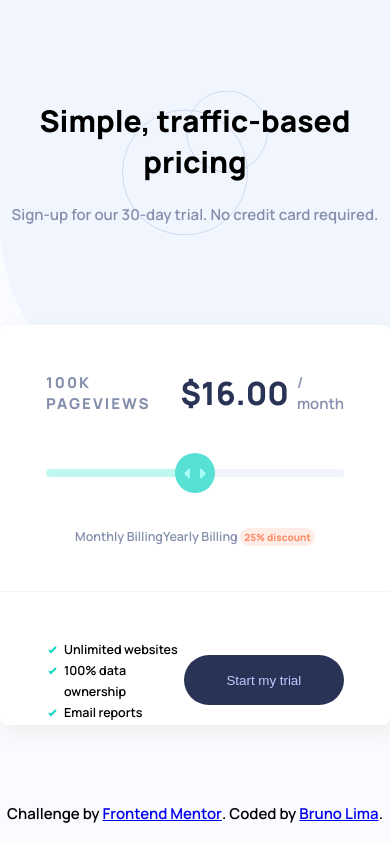
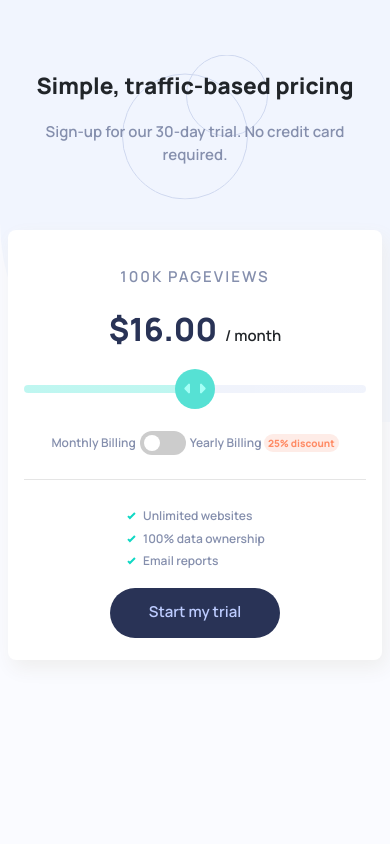
Before and after one commit to brunolimadev/frontend-mentor, a plain HTML site: page index.html in a window 390 px wide. Drawn offline with nearby package versions, Linux system fonts and the light colour scheme.

Commit message:
feat: Responsive adjustments

```diff
--- /dev/null
+++ b/css/style.scss
@@ -0,0 +1,394 @@
+:root {
+    --full-slider-bar: hsl(174, 77%, 80%);
+    --slider-bg: hsl(174, 86%, 45%);
+    --discount-bg: hsl(14, 92%, 95%);
+    --discount-text: hsl(15, 100%, 70%);
+    --cta-text: hsl(226, 100%, 87%);
+    --main-bg: hsl(230, 100%, 99%);
+    --empty-slider-bar: hsl(224, 65%, 95%);
+    --toggle-bg: hsl(223, 50%, 87%);
+    --text: hsl(225, 20%, 60%);
+    --text-and-cta-bg: hsl(227, 35%, 25%);
+}
+
+* {
+    border: 0;
+    outline: 0;
+    margin: 0;
+    padding: 0;
+    box-sizing: border-box;
+}
+
+h1,
+h2,
+h3,
+h4,
+h5,
+h6,
+p,
+span,
+small,
+a {
+    -webkit-font-smoothing: antialiased;
+}
+
+ul {
+    padding-left: 18px;
+    list-style: url('../images/icon-check.svg');
+}
+
+body {
+    position: relative;
+    font-family: 'Manrope', sans-serif;
+    font-size: 15px;
+    background-color: var(--main-bg);
+}
+
+.bg {
+    width: 100%;
+    height: 50vh;
+    background-color: #f1f5fe;
+    position: absolute;
+    z-index: -1;
+    border-radius: 0 0 0px 200px;
+    left: 0;
+}
+
+.container {
+    max-width: 940px;
+    width: 100%;
+    height: 100vh;
+    margin: 0 auto;
+    overflow: hidden;
+    padding: 0;
+}
+
+
+.top::before {
+    content: '';
+    display: block;
+    position: absolute;
+    width: 146px;
+    height: 145px;
+    background-image: url('../images/pattern-circles.svg');
+    z-index: -1;
+    top: 50%;
+    left: 50%;
+    margin-right: -50%;
+    transform: translate(-50%, -50%);
+}
+
+.top {
+
+    h1 {
+        font-weight: 800;
+        margin-bottom: 22px;
+    }
+
+    p {
+        color: var(--text);
+    }
+}
+
+
+main {
+    max-width: 540px;
+    width: 100%;
+    height: 400px;
+    margin: 0 auto;
+    background-color: #fff;
+    border-radius: 8px;
+    display: flex;
+    flex-direction: column;
+    box-shadow: 4px 8px 20px #eee;
+    padding: 46px;
+
+    #pageviews {
+        font-weight: 800;
+        color: var(--text);
+        display: flex;
+        align-items: center;
+    }
+
+    #pageviews:first-child {
+        letter-spacing: 2px;
+    }
+
+
+    #pageviews:last-child {
+        font-weight: 600;
+    }
+
+    #value {
+        font-weight: 800;
+        font-size: 32px;
+        color: var(--text-and-cta-bg);
+        margin-right: 8px;
+    }
+
+    input[type='range'] {
+        -webkit-appearance: none;
+        appearance: none;
+        width: 100%;
+        height: 8px;
+        background: linear-gradient(90deg, var(--full-slider-bar) 50%, 50%, var(--empty-slider-bar));
+        border-radius: 8px;
+        -webkit-transition: .2s;
+        transition: opacity .2s;
+        opacity: .7;
+    }
+
+    input[type='range']:hover {
+        opacity: 1;
+    }
+
+
+
+    input::-webkit-slider-thumb {
+        -webkit-appearance: none;
+        appearance: none;
+        width: 40px;
+        height: 40px;
+        background: var(--slider-bg) url('../images/icon-slider.svg') no-repeat center;
+        /* Green background */
+        cursor: pointer;
+        border-radius: 100%;
+        padding: 8px;
+    }
+
+
+    input::-moz-range-thumb {
+        -webkit-appearance: none;
+        appearance: none;
+        width: 40px;
+        height: 40px;
+        background: var(--slider-bg) url('../images/icon-slider.svg') no-repeat center;
+        /* Green background */
+        cursor: pointer;
+        border-radius: 100%;
+        padding: 8px;
+    }
+
+    small {
+        color: var(--text);
+    }
+
+    .main__content-discount {
+        background-color: var(--discount-bg);
+        color: var(--discount-text);
+        padding: 2px 4px;
+        border-radius: 30px;
+        font-size: 10px;
+        font-weight: 800;
+    }
+
+
+    button {
+        width: 170px;
+        height: 50px;
+        background-color: var(--text-and-cta-bg);
+        color: var(--cta-text);
+        border-radius: 170px;
+        cursor: pointer;
+        transition: 300ms ease-in-out;
+    }
+
+    button:hover {
+        color: #fff;
+    }
+
+
+    .main__options {
+        display: flex;
+        align-items: center;
+        justify-content: center;
+    }
+
+    .switch {
+        position: relative;
+        display: inline-block;
+        width: 46px;
+        height: 24px;
+        margin: 0 4px;
+    }
+
+    /* Hide default HTML checkbox */
+    .switch input {
+        opacity: 0;
+        width: 0;
+        height: 0;
+    }
+
+    /* The slider */
+    .slider {
+        position: absolute;
+        cursor: pointer;
+        top: 0;
+        left: 0;
+        right: 0;
+        bottom: 0;
+        background-color: #ccc;
+        -webkit-transition: .4s;
+        transition: .4s;
+    }
+
+    .slider:before {
+        position: absolute;
+        content: "";
+        height: 16px;
+        width: 16px;
+        left: 4px;
+        bottom: 4px;
+        background-color: white;
+        -webkit-transition: .4s;
+        transition: .4s;
+    }
+
+    input:checked+.slider {
+        background-color: var(--slider-bg);
+    }
+
+    input:focus+.slider {
+        box-shadow: 0 0 1px var(--slider-bg);
+    }
+
+    input:checked+.slider:before {
+        -webkit-transform: translateX(22px);
+        -ms-transform: translateX(22px);
+        transform: translateX(22px);
+    }
+
+    /* Rounded sliders */
+    .slider.round {
+        border-radius: 34px;
+    }
+
+    .slider.round:before {
+        border-radius: 50%;
+    }
+
+    ul {
+        margin: 0;
+    }
+}
+
+.attribution {
+    width: 100%;
+    position: absolute;
+    bottom: 20px;
+    left: 0;
+    text-align: center;
+}
+
+
+@media screen and (max-width: 768px) {
+
+    main {
+        ul {
+            margin-bottom: 16px;
+        }
+    }
+
+    .attribution {
+        display: none;
+    }
+}
+
+@media screen and (max-width: 620px) {
+
+    .container {
+        padding: 0 8px;
+    }
+
+    .top>h1 {
+        font-size: 5.8vw;
+    }
+
+    .top>p {
+        color: var(--text);
+    }
+
+    main {
+        margin: 0 auto;
+        padding: 36px 16px;
+        height: 430px;
+    }
+
+    .attribution {
+        display: none;
+    }
+}
+
+
+@media screen and (max-width: 376px) {
+
+    .container {
+        padding: 0 8px;
+    }
+
+    .top {
+        h1 {
+            font-size: 5vw;
+        }
+
+        p {
+            color: var(--text);
+            width: 60%;
+            margin: 0 auto;
+            font-size: 3.5vw;
+            line-height: 2em;
+        }
+    }
+
+    main {
+        margin: 0 auto;
+        padding: 36px 16px;
+        height: 430px;
+
+
+        #pageviews {
+            display: flex;
+            justify-content: center;
+        }
+
+        #box-value {
+            display: flex;
+            justify-content: center;
+            align-items: center;
+            font-size: 1em;
+
+            #value {
+                font-size: 2em;
+            }
+        }
+
+        .main__options {
+            font-size: .8em;
+        }
+
+        .switch {
+            position: relative;
+            display: inline-block;
+            width: 36px;
+            height: 24px;
+            margin: 0 4px;
+        }
+
+        input:checked+.slider:before {
+            -webkit-transform: translateX(12px);
+            -ms-transform: translateX(12px);
+            transform: translateX(12px);
+        }
+
+
+        button {
+            height: 40px;
+        }
+
+    }
+
+    .attribution {
+        display: none;
+    }
+
+}
--- a/index.html
+++ b/index.html
@@ -11,37 +11,68 @@
   <title>Frontend Mentor | Interactive pricing component</title>
   <link rel="preconnect" href="https://fonts.gstatic.com">
   <link href="https://fonts.googleapis.com/css2?family=Manrope:wght@600;800&display=swap" rel="stylesheet">
+  <link rel="stylesheet" href="https://cdn.jsdelivr.net/npm/bootstrap@4.6.0/dist/css/bootstrap.min.css"
+    integrity="sha384-B0vP5xmATw1+K9KRQjQERJvTumQW0nPEzvF6L/Z6nronJ3oUOFUFpCjEUQouq2+l" crossorigin="anonymous">
+
   <link rel="stylesheet" href="css/style.css">
 </head>
 
 <body>
   <div class="container">
+
     <div class="bg"></div>
-    <header>
-      <div class="top">
+
+      <div class="row m-0 pt-4">
+        <div class="col m-0 text-center my-5 top">
           <h1>Simple, traffic-based pricing</h1>
           <p>Sign-up for our 30-day trial. No credit card required.</p>
         </div>
-    </header>
+      </div>
+
     <main>
-      <div class="main__top">
+      <div class="row m-0 main__top">
+        <div class="col-12 col-sm-6 col-md-6 col-lg-6 m-0 d-flex align-items-center justify-content-center">
           <p id="pageviews"></p>
-        <p><span id="value"></span>/ month</p>
         </div>
-      <div class="main__content">
+        <div class="col-12 col-sm-6 col-md-6 col-lg-6 m-0 d-flex align-items-center justify-content-center">
+          <p id="box-value"><span id="value"></span>/ month</p>
+        </div>
+      </div>
 
-        <div class="main__content-range">
+      <div class="row m-0">
+        <div class="col p-0">
+          <div class="row m-0 w-100">
+            <div class="col m-0 p-0 pt-2">
+              <div class="main__content-range" id="wrapper-range">
                 <input type="range" class="form-range" id="range">
               </div>
+            </div>
+          </div>
+
+          <div class="row mt-2">
+            <div class="col p-0">
+              <div class="main__options pt-4">
                 <small>
                   Monthly Billing
                 </small>
+                <label class="switch">
+                  <input type="checkbox">
+                  <span class="slider round"></span>
+                </label>
                 <small>
                   Yearly Billing
                   <span class="main__content-discount">25% discount</span>
                 </small>
               </div>
-      <div class="main__footer">
+            </div>
+          </div>
+        </div>
+      </div>
+
+      <hr class="my-4">
+
+      <div class="row m-0">
+        <div class="col-sm-12 col-md-6 col-lg-6 p-0 d-flex justify-content-center">
           <ul>
             <li>
               <small>Unlimited websites</small>
@@ -53,14 +84,20 @@
               <small>Email reports</small>
             </li>
           </ul>
+        </div>
+        <div class="col-sm-12 col-md-6 col-lg-6  d-flex justify-content-center align-items-center">
           <button>Start my trial</button>
         </div>
+      </div>
     </main>
+
     <div class="attribution">
       Challenge by <a href="https://www.frontendmentor.io?ref=challenge" target="_blank">Frontend Mentor</a>.
       Coded by <a href="https://github.com/brunolimadev/interactive-pricing-component-main">Bruno Lima</a>.
     </div>
+
   </div>
 </body>
 <script src="js/index.js"></script>
+
 </html>
--- a/js/index.js
+++ b/js/index.js
@@ -5,6 +5,8 @@
     let pageviews = document.getElementById('pageviews');
 
     let pageviewsValue = document.getElementById('value');
+
+    let wrapperInputRange = document.getElementById('wrapper-range');
 
     const pageviewSettings = [
         {
@@ -41,6 +43,16 @@
 
     pageviewsValue.innerHTML = `$${pageviewSettings[slider.value].value.toFixed(2)}`;
 
+
+    // window.addEventListener('resize', () => {
+    //     if(window.visualViewport.width <= 375){
+    //         pageviews.insertAdjacentElement('afterend', wrapperInputRange);
+    //     }else{
+    //         document.querySelector('.main__content').insertBefore(wrapperInputRange, 1);
+    //     }
+    // })
+
+
     slider.addEventListener("mousemove", () => {
         var x = slider.value;
         var color = `linear-gradient(90deg, hsl(174, 77%, 80%) ${getPercentColor(x)}%, hsl(224, 65%, 95%) ${getPercentColor(x)}%)`;
@@ -58,4 +70,6 @@
         return y;
     }
 
+
+
 })();
```
Also changed, not shown: css/style.css, 1 other file. Lines whose indentation alone changed are shown as unchanged.
